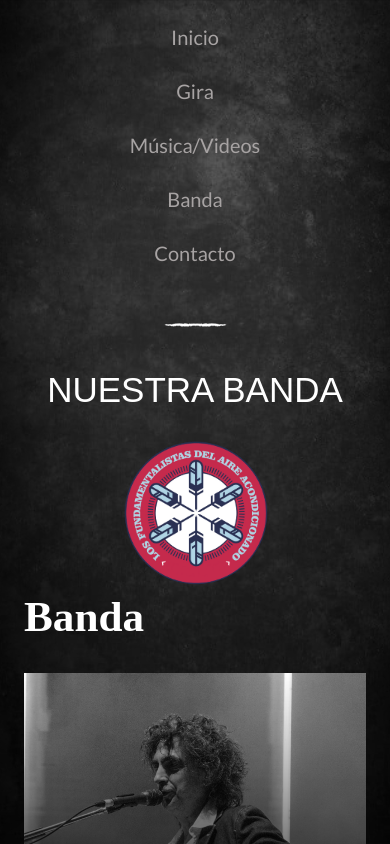
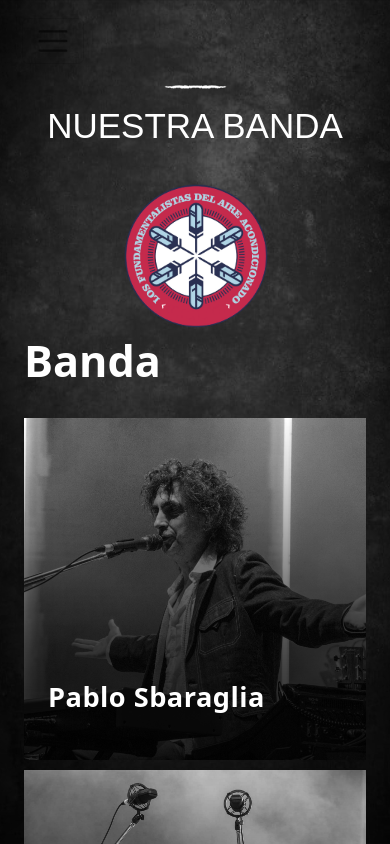
Before and after one commit to Nahuuu11/Banda-Montenegro-Mariano, a plain HTML site: page pages/banda.html in a window 390 px wide. Shown: the top 844 px of the page. Drawn offline with nearby package versions, Linux system fonts and the light colour scheme; a web font is replaced by a local one.

Commit message:
Nav con bootstrap + animaciones y hovers

```diff
--- a/css/style.css
+++ b/css/style.css
@@ -23,36 +23,18 @@
 
 /* <-----navbar----> */
 .header {
-     padding: 40px;
+     padding: 20px;
      font-family: 'Lato', sans-serif;
-     z-index: 1;
 }
 
-a {
-     color: rgb(167, 163, 163);
-     cursor: pointer;
-     font-size: 20px;
+.nav-item a{
+     color: rgb(167, 163, 163)!important;
+     font-size: 1.3rem;
+     padding: 15px!important;
 }
-
-.nav__list {
-     display: flex;
-     justify-content: center;
-     align-items: center;
-     list-style-type: none;
+.nav-item a:hover {
+     color: rgb(255, 255, 255)!important;
 }
-
-.nav__list .list__links {
-     padding: 20px;
-}
-
-.nav__list a {
-     transition: all .3s ease;
-}
-
-.nav__list a:hover {
-     color: rgb(255, 255, 255);
-}
-
 /* <-----navbar------> */
 
 /* <-----main content index-----> */
@@ -72,12 +54,13 @@
 .title__banda {
      color: white;
      text-align: center;
-     padding: 40px;
+     padding: 20px;
      font-family: 'Amaranth', sans-serif;
 }
 
 .title__banda h1 {
      font-size: 300%;
+     margin: 0;
 }
 
 .title__banda h2 {
@@ -159,6 +142,11 @@
      top: 87%;
      left: 25px;
      color: white;
+     transform: scale(1.04);
+     transition: color 0.4s ease-in-out 0s;
+}
+.color a:hover {
+     color: rgba(223, 36, 80, 0.932) ;
 }
 
 .separador__largo {
@@ -185,7 +173,8 @@
      text-align: center;
      color: white;
      font-size: 17px;
-     margin-top: 20px;
+     margin-top: 15px;
+     margin-bottom: 0px;
      font-family: 'Public Sans', sans-serif;
 }
 
@@ -311,7 +300,7 @@
      background-color: rgba(223, 36, 81, 0.3) ;
      color: white;
      font-size: 15px;
-     font-weight: 800;
+     font-weight: 800!important;
 }
 
 .lugar {
@@ -463,8 +452,8 @@
      margin: 0 auto;
 }
 .miembros h1 {
-     font-weight: 900;
-     font-size: 2.7rem;
+     font-weight: 900!important;
+     font-size: 2.7rem!important;
      max-width: 20ch;
      color: white;
 
@@ -740,6 +729,13 @@
      .separadorcon__logo {
           display: none;
       }
+      .linebar-gira {
+          padding: 0;
+      }
+      .title-gira {
+          padding-top: 0.5rem;
+          margin: 0;
+      }
      /* Main */
 
      /* Gira */
@@ -782,8 +778,8 @@
           padding-top: 40px;
       }
       .text_album p {
-          margin-left: 10px;
-          margin-right: 10px;
+          margin-left: 10px!important;
+          margin-right: 10!important;
       }
       .title__videos {
           padding-top: 30px;
--- a/pages/banda.html
+++ b/pages/banda.html
@@ -5,20 +5,31 @@
      <meta charset="UTF-8">
      <meta name="viewport" content="width=device-width, initial-scale=1.0">
      <title>Banda</title>
+     <link href="https://cdn.jsdelivr.net/npm/bootstrap@5.2.0/dist/css/bootstrap.min.css" rel="stylesheet" />
      <link rel="stylesheet" href="../css/style.css">
 </head>
 
 <body>
      <header class="header">
-          <nav>
-               <ul class="nav__list">
-                    <li><a class="list__links" href="../index.html">Inicio</a></li>
-                    <li><a class="list__links" href="./gira.html">Gira</a></li>
-                    <li><a class="list__links" href="./musica-videos.html">Música/Videos</a></li>
-                    <li><a class="list__links" href="./banda.html">Banda</a></li>
-                    <li><a class="list__links" href="./contacto.html">Contacto</a></li>
-               </ul>
-          </nav>
+          <nav class="navbar navbar-expand-md">
+               <div class="container-fluid d-flex d-flex flex-md-column">
+                 <button class="navbar-toggler" type="button" data-bs-toggle="collapse" data-bs-target="#navbarSupportedContent" aria-controls="navbarSupportedContent" aria-expanded="false" aria-label="Toggle navigation">
+                   <span class="navbar-toggler-icon"></span></button>
+                 <div class="collapse navbar-collapse" id="navbarSupportedContent">
+                   <ul class="navbar-nav">
+                       <li class="nav-item"><a class="nav-link active" class="list__links" href="../index.html">Inicio</a></li>
+
+                       <li class="nav-item"><a class="nav-link active" class="list__links" href="./gira.html">Gira</a></li>
+
+                       <li class="nav-item"><a class="nav-link active" class="list__links" href="./musica-videos.html">Música/Videos</a></li>
+
+                       <li class="nav-item"><a class="nav-link active" class="list__links" href="./banda.html">Banda</a></li>
+
+                       <li class="nav-item"><a class="nav-link active" class="list__links" href="./contacto.html">Contacto</a></li>
+                   </ul>
+                 </div>
+               </div>
+             </nav>
      </header>
 
      <main>
@@ -110,6 +121,8 @@
           </section>
      </footer>
 
+     <script src="https://cdn.jsdelivr.net/npm/bootstrap@5.2.0/dist/js/bootstrap.bundle.min.js" integrity="sha384-A3rJD856KowSb7dwlZdYEkO39Gagi7vIsF0jrRAoQmDKKtQBHUuLZ9AsSv4jD4Xa" crossorigin="anonymous"></script>
+
      <div class="copy"><small>©2022 </small></div>
 
 </body>
```
Also changed, not shown: index.html (+25 -13 lines), pages/contacto.html (+22 -9 lines), pages/gira.html (+22 -9 lines), pages/musica-videos.html (+22 -9 lines).
